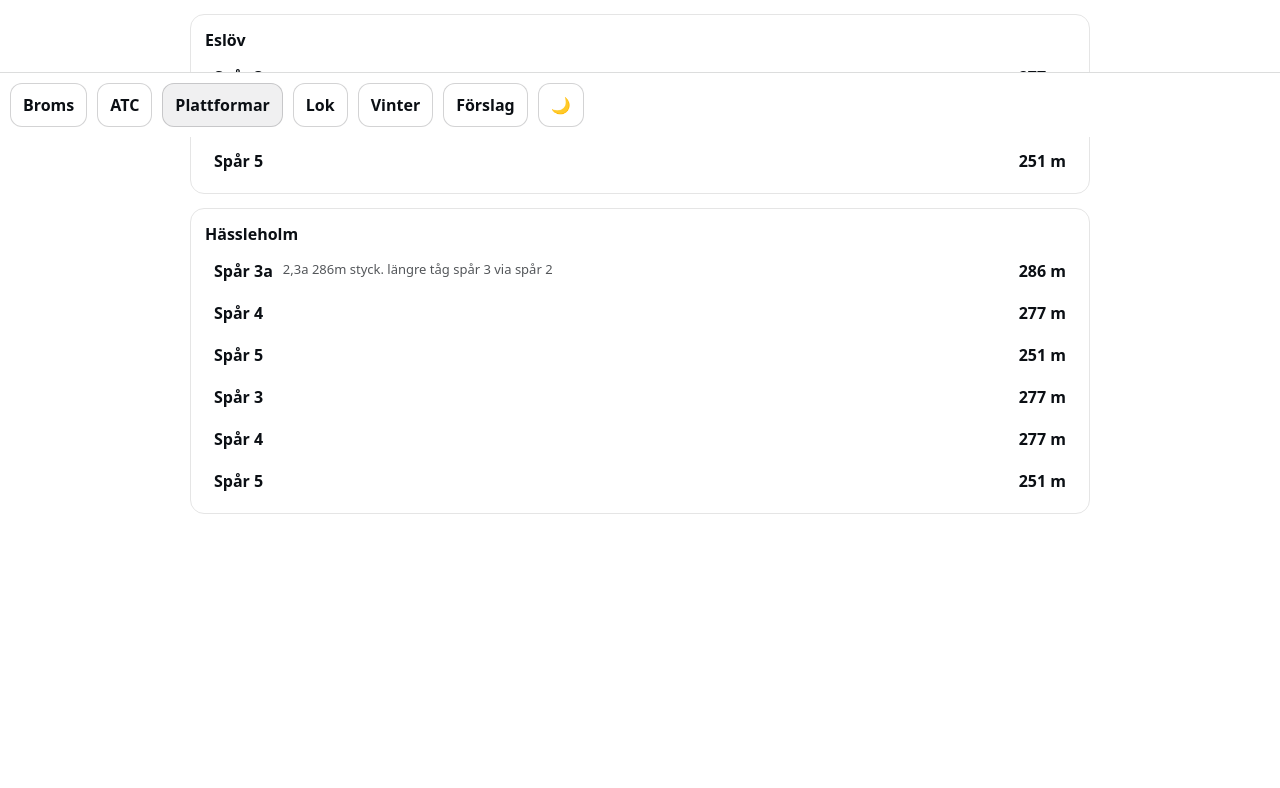
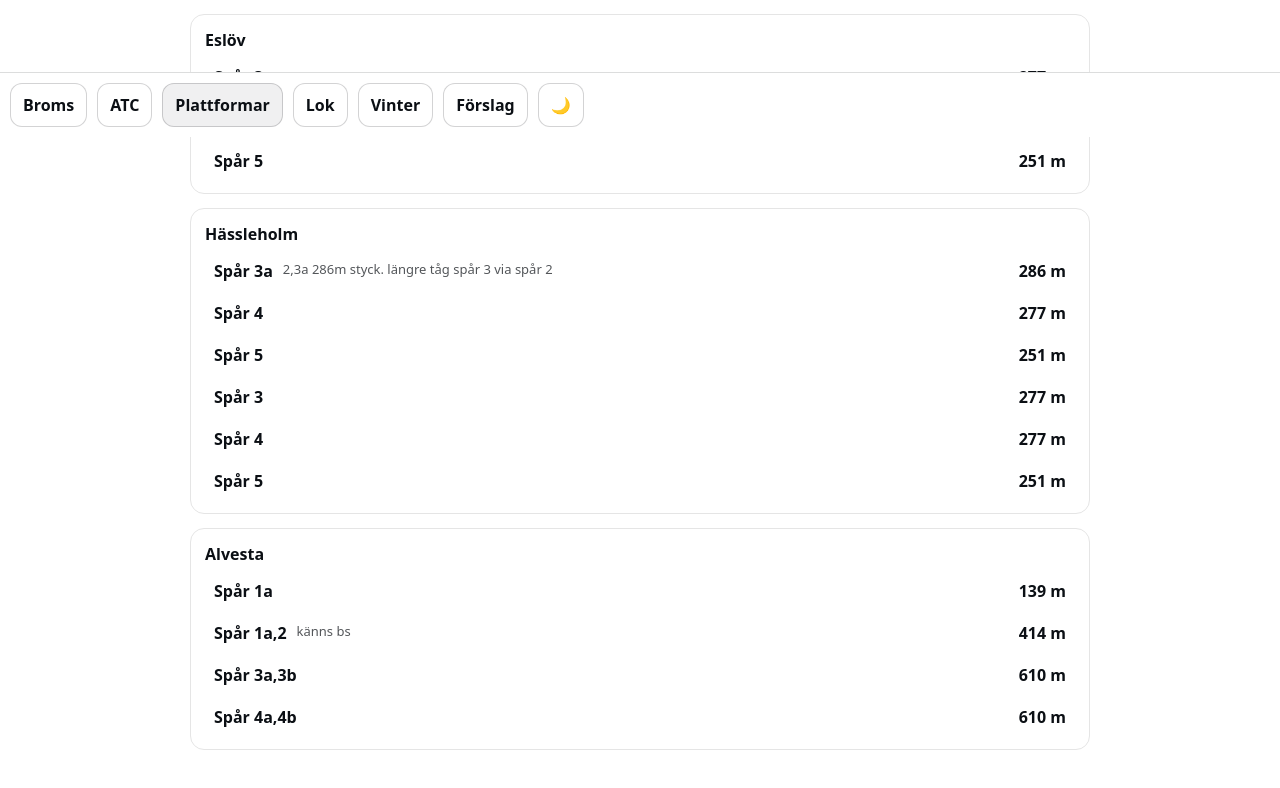
Before and after one commit to marcusdbsvala-commits/db-broms, a React (Vite) app: page /plattformar in a window 1280 px wide. Shown: the part 663-1451 px from the top of the page. Before the commit the page ends 1313 px from the top, so only its background shows below. Built offline with nearby package versions, Linux system fonts and the light colour scheme.

Commit message:
plattformar

```diff
--- a/src/pages/Plattformar.tsx
+++ b/src/pages/Plattformar.tsx
@@ -41,6 +41,17 @@ const LOCATIONS: Location[] = [
             { name: "Spår 3", lengthM: 277 },
             { name: "Spår 4", lengthM: 277 },
             { name: "Spår 5", lengthM: 251 },
+
+        ],
+    },
+    {
+        name: "Alvesta",
+        tracks: [
+            { name: "Spår 1a", lengthM: 139 },
+            { name: "Spår 1a,2", lengthM: 414, note: "känns bs" },
+            { name: "Spår 3a,3b", lengthM: 610 },
+            { name: "Spår 4a,4b", lengthM: 610 },
+
 
         ],
     },
```
